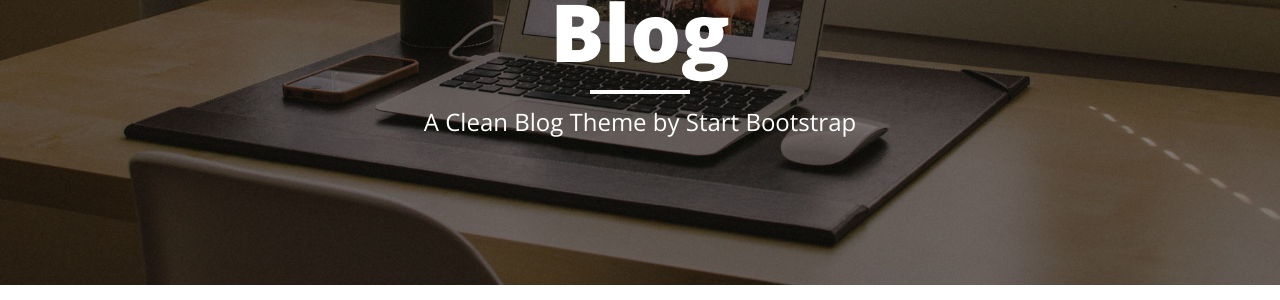
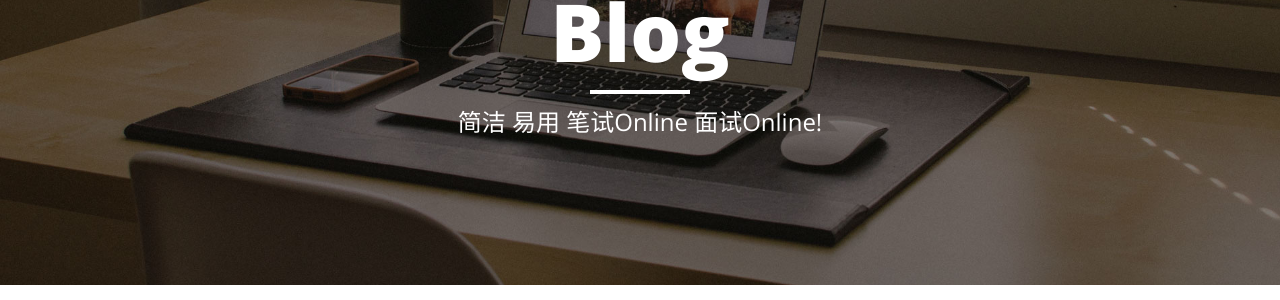
Before and after one commit to buhe/buhe.github.io, a Jekyll site: the page built from index.html, in a window 1280 px wide. Shown: the part 251-551 px from the top of the page. Built offline with Jekyll 4.4.1, drawn with Linux system fonts in a browser that asks for light colours; nearby versions of some CDN libraries; the list of posts is cut into pages by our own code.

Commit message:
update index

```diff
--- a/index.html
+++ b/index.html
@@ -1,6 +1,6 @@
 ---
 layout: page
-description: "A Clean Blog Theme by Start Bootstrap"
+description: "简洁 易用 笔试Online 面试Online!"
 ---
 
 {% for post in paginator.posts %}
```
